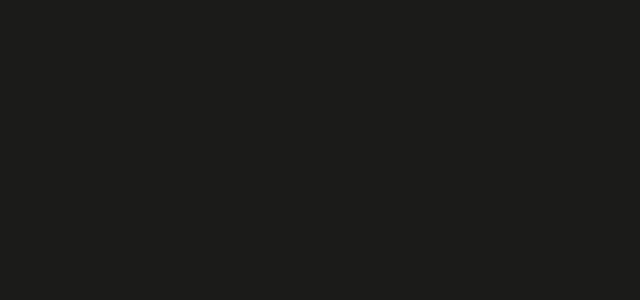
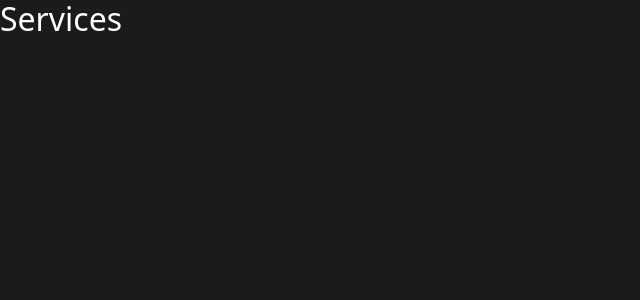
Before and after one commit to Alyeldeen66/moataz-project, a React (Create React App) app: page /services in a window 1280 px wide. Before the commit this address had no page. Shown: the top 300 px of the page, without its empty margins (0-640 px from the left). Built offline with nearby package versions, Linux system fonts and the light colour scheme.

Commit message:
added-services-navbar

```diff
--- a/src/App.js
+++ b/src/App.js
@@ -4,6 +4,7 @@ import Home from "./Components/Home/Home";
 import Footer from "./Components/Footer/Footer";
 import { Route, Routes } from "react-router-dom";
 import ContactUs from "./Components/Contact us/ContactUs";
+import Services from "./Components/Services/Services";
 
 function App() {
   return (
@@ -27,6 +28,14 @@ function App() {
             </>
           }
         />
+        <Route
+          path="/services"
+          element={
+            <>
+              <Services />
+            </>
+          }
+        />
       </Routes>
     </div>
   );
--- /dev/null
+++ b/src/Components/Services/Services.js
@@ -0,0 +1,16 @@
+import React from "react";
+import NavBar from "../navbar/NavBar";
+import "./Services.css";
+
+const Services = () => {
+  return (
+    <div>
+      <NavBar />
+      <div>
+        <h2 style={{ color: "white" }}>Services</h2>
+      </div>
+    </div>
+  );
+};
+
+export default Services;
--- a/src/Components/navbar/NavBar.js
+++ b/src/Components/navbar/NavBar.js
@@ -80,6 +80,13 @@ const NavBar = () => {
                 {/* </a> */}
               </li>
             </Link>
+            <Link to="/services">
+              <li id="link-3">
+                {/* <a id="link-3" href="#"> */}
+                Services
+                {/* </a> */}
+              </li>
+            </Link>
           </ul>
         </div>
 
@@ -141,6 +148,16 @@ const NavBar = () => {
                   </li>
                 </Link>
               </div>
+
+              <div className="burger-list-item">
+                <Link to="/services">
+                  <li>
+                    {/* <a id="link-3" href="#"> */}
+                    Services
+                    {/* </a> */}
+                  </li>
+                </Link>
+              </div>
             </ul>
             <hr></hr>
           </div>
```
Also changed, not shown: src/Components/Services/Services.css (added).
